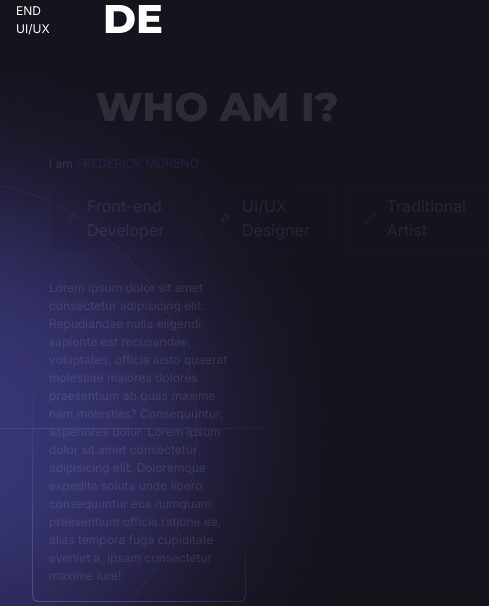
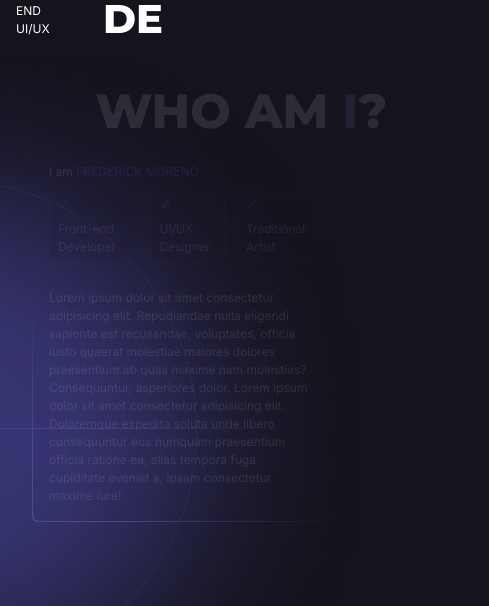
Before and after one commit to fwedwicc/FM-Portfolio, a React (Vite) app in the folder fm-portfolio/: page / in a window 390 px wide. Shown: the part 790-1396 px from the top of the page, 489 px wide, since content can reach past the window. Built offline with nearby package versions, Linux system fonts and the light colour scheme.

Commit message:
Fixed the responsiveness for about section

```diff
--- a/fm-portfolio/src/assets/index.js
+++ b/fm-portfolio/src/assets/index.js
@@ -6,6 +6,7 @@ import glow01 from './glow-01.png'
 import glow02 from './glow-02.png'
 import grid from './grid.png'
 import FMlogo from './FM-logo.png'
+import profile from './sample-profile.png'
 
 export {
   github,
@@ -16,4 +17,5 @@ export {
   glow02,
   grid,
   FMlogo,
+  profile,
 }
--- a/fm-portfolio/src/components/About.jsx
+++ b/fm-portfolio/src/components/About.jsx
@@ -1,5 +1,5 @@
 import React, { useEffect } from 'react';
-import { glow02 } from '../assets';
+import { glow02, profile } from '../assets';
 import gsap from 'gsap';
 import { ScrollTrigger } from 'gsap/ScrollTrigger';
 
@@ -63,8 +63,8 @@ const About = () => {
   }, []);
 
   const RoleBadge = ({ svgPath, role }) => (
-    <span className='bg-[#1C182D] text-[#C1B1FF] rounded-[0.4rem] py-2 px-4 border border-[#40317A] inline-flex items-center justify-center gap-2.5'>
-      <svg xmlns="http://www.w3.org/2000/svg" fill="none" viewBox="0 0 24 24" strokeWidth={1.5} stroke="currentColor" className="size-5">
+    <span className='bg-[#1C182D] text-[#C1B1FF] rounded-sm lg:rounded-[0.4rem] lg:py-2 lg:px-4 py-1 px-2 border border-[#40317A] inline-flex items-center flex-wrap gap-2.5 text-[12px] lg:text-[16px]'>
+      <svg xmlns="http://www.w3.org/2000/svg" fill="none" viewBox="0 0 24 24" strokeWidth={1.5} stroke="currentColor" className="lg:size-5 size-3">
         <path strokeLinecap="round" strokeLinejoin="round" d={svgPath} />
       </svg>
       {role}
@@ -76,10 +76,10 @@ const About = () => {
       <img src={glow02} alt="Glow eclipse" className='absolute top-[100vh] inset-0' id='scroll-animation-5' />
       <div className='lg:pl-[13.5rem] pl-[2rem] lg:p-6 p-4 flex'>
         <div className='grid grid-cols-8'>
-          <div className='col-span-5 p-px rounded-md bg-border-gradient-1'>
+          <div className='lg:col-span-5 col-span-7 p-px rounded-md bg-border-gradient-1'>
             <div className='p-4 bg-base rounded-md'>
-              <h1 className='uppercase text-white font-black text-[2.5rem] lg:text-[9rem] whitespace-nowrap leading-none
-              ml-[3rem]' id='scroll-animation-4'>Who am i?</h1>
+              <h1 className='uppercase text-white font-black text-[3rem] lg:text-[9rem] whitespace-nowrap leading-none
+              ml-[3rem]' id='scroll-animation-4'>Who am <span className='text-[#9291DD]'>i</span>?</h1>
               <div className='my-7 space-y-3 scroll-animation-6'>
                 <p>
                   I am
@@ -107,9 +107,6 @@ const About = () => {
             </div>
           </div>
           {/* Image Container in right side */}
-          <div className='cols-start-5 col-span-3'>
-
-          </div>
         </div>
       </div>
     </>
```
Also changed, not shown: fm-portfolio/src/assets/sample-profile.png (added).
